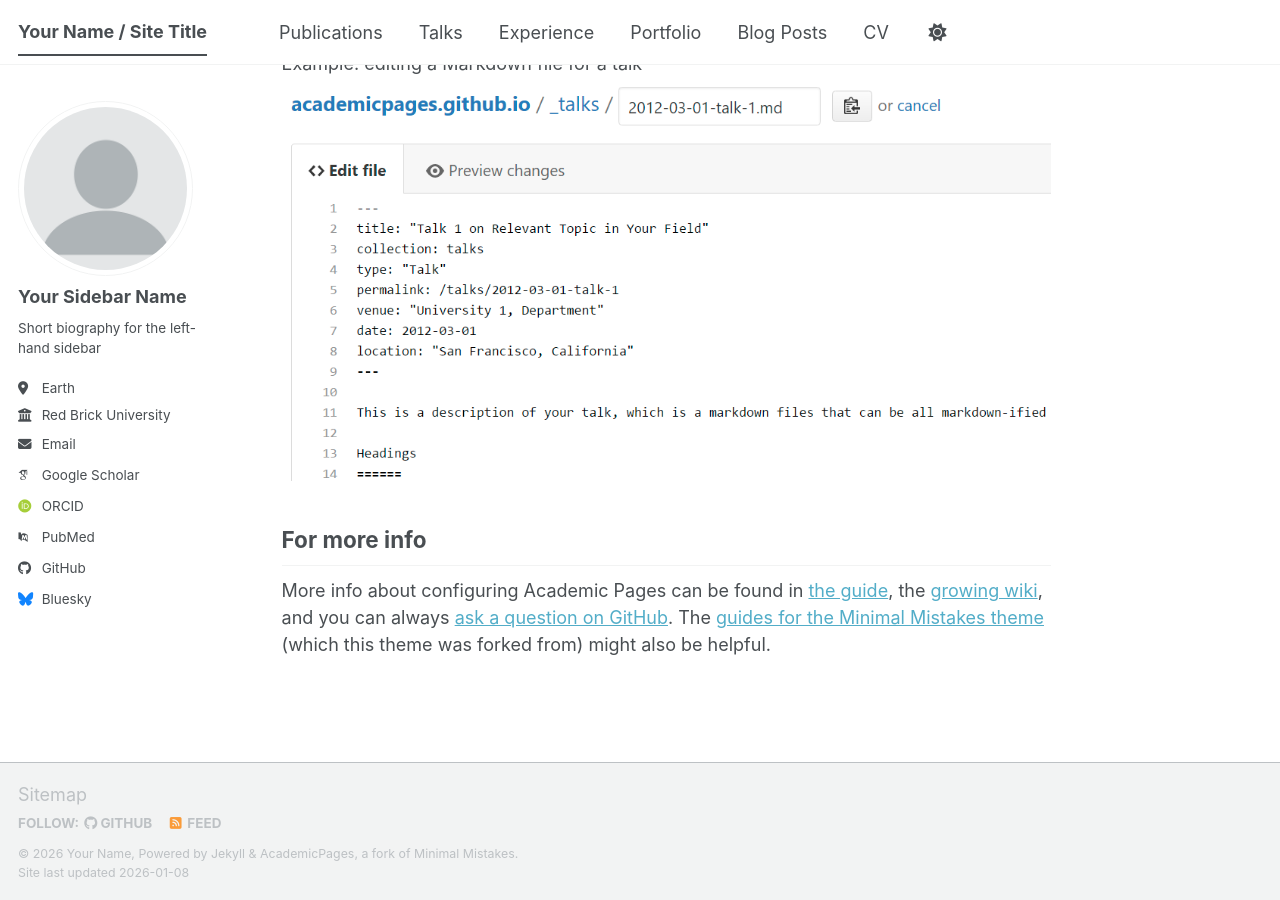
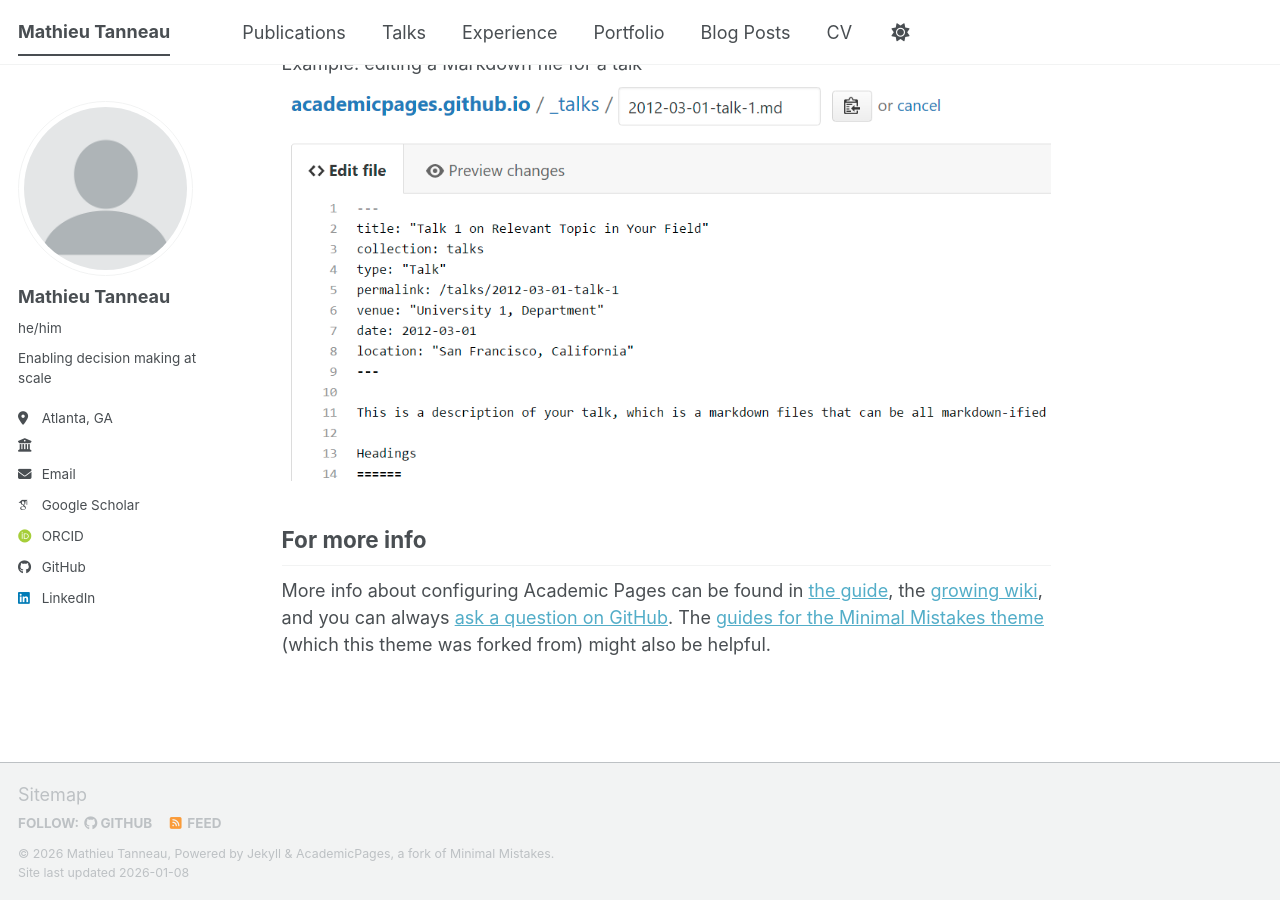
Before and after one commit to mtanneau/mtanneau.github.io, a Jekyll site: the page built from _pages/about.md, in a window 1280 px wide and 900 px high, scrolled down 2720 px. Built offline with Jekyll 4.4.1, drawn with Linux system fonts in a browser that asks for light colours; some web fonts are replaced; a script bundle is joined from its source files by our own code; library files that are not in the unit come from our copies.

Commit message:
Update personal information

```diff
--- a/_config.yml
+++ b/_config.yml
@@ -9,14 +9,14 @@
 # Basic Site Settings
 locale                   : "en-US"
 site_theme               : "default" # The available themes options are "default", "air", "sunrise", "mint", "dirt" and "contrast"
-title                    : "Your Name / Site Title"
+title                    : "Mathieu Tanneau"
 title_separator          : "-"
-name                     : &name "Your Name"
-description              : &description "Your Name's academic portfolio"   # Update this with a general description of your site, this is the default if not overridden by a page
-url                      : https://academicpages.github.io # The base hostname & protocol for your site e.g. "https://[your GitHub username].github.io",
+name                     : &name "Mathieu Tanneau"
+description              : &description "Mathieu Tanneau's website"   # Update this with a general description of your site, this is the default if not overridden by a page
+url                      : https://mtanneau.github.io # The base hostname & protocol for your site e.g. "https://[your GitHub username].github.io",
                                                            # or if you already have some other page hosted on Github then use "https://[your GitHub username].github.io/[Your Repo Name]"
 baseurl                  : "" # the subpath of your site, e.g. "/blog"
-repository               : "academicpages/academicpages.github.io"
+repository               : "mtanneau/mtanneau.github.io"
 
 # Site Author - The following control what appear as part of the author content on the side bar.
 #               If a field is blank the icon and link will not appear, otherwise it will be shown.
@@ -24,24 +24,24 @@
 author:
   # Biographic information
   avatar           : "profile.png"
-  name             : "Your Sidebar Name"
-  pronouns         : # example: "she/her"
-  bio              : "Short biography for the left-hand sidebar"
-  location         : "Earth"
-  employer         : "Red Brick University"
+  name             : "Mathieu Tanneau"
+  pronouns         : "he/him"
+  bio              : "Enabling decision making at scale"
+  location         : "Atlanta, GA"
+  employer         : ""
   uri              : # URL
   email            : "none@example.org"
 
   # Academic websites
   academia         : # URL
   arxiv            : # URL - Update with the correct link to your profile
-  googlescholar    : "https://scholar.google.com/citations?user=PS_CX0AAAAAJ"
+  googlescholar    : "https://scholar.google.com/citations?user=69NakqoAAAAJ"
   inspire-hep      : # URL
   impactstory      : # URL
-  orcid            : "https://orcid.org/yourorcidurl"
+  orcid            : "https://orcid.org/0000-0002-9967-0578"
   semantic         : # URL
   ssrn             : # URL
-  pubmed           : "https://www.ncbi.nlm.nih.gov/pubmed/?term=john+snow"
+  pubmed           : # URL
   researchgate     : # URL
   scopus           : # URL
   zotero           : # URL
@@ -51,13 +51,13 @@
   bitbucket        : # Username - Update with your username on the site
   codepen          : # Username
   dribbble         : # Username
-  github           : "academicpages"
+  github           : "mtanneau"
   kaggle           : # Username
   stackoverflow    : # User number or user number and name (i.e., use "1" or "1/jeff-atwood")
 
   # Social media
   artstation       : # Username
-  bluesky          : "bsky.app" # Replace this with you Bluesky username
+  bluesky          : # Username
   facebook         : # Username
   flickr           : # Username
   foursquare       : # Username
@@ -66,7 +66,7 @@
   keybase          : # Username
   instagram        : # Username
   lastfm           : # Username
-  linkedin         : # Username
+  linkedin         : mtanneau
   mastodon         : # URL
   medium           : # URL
   pinterest        : # Username
```
